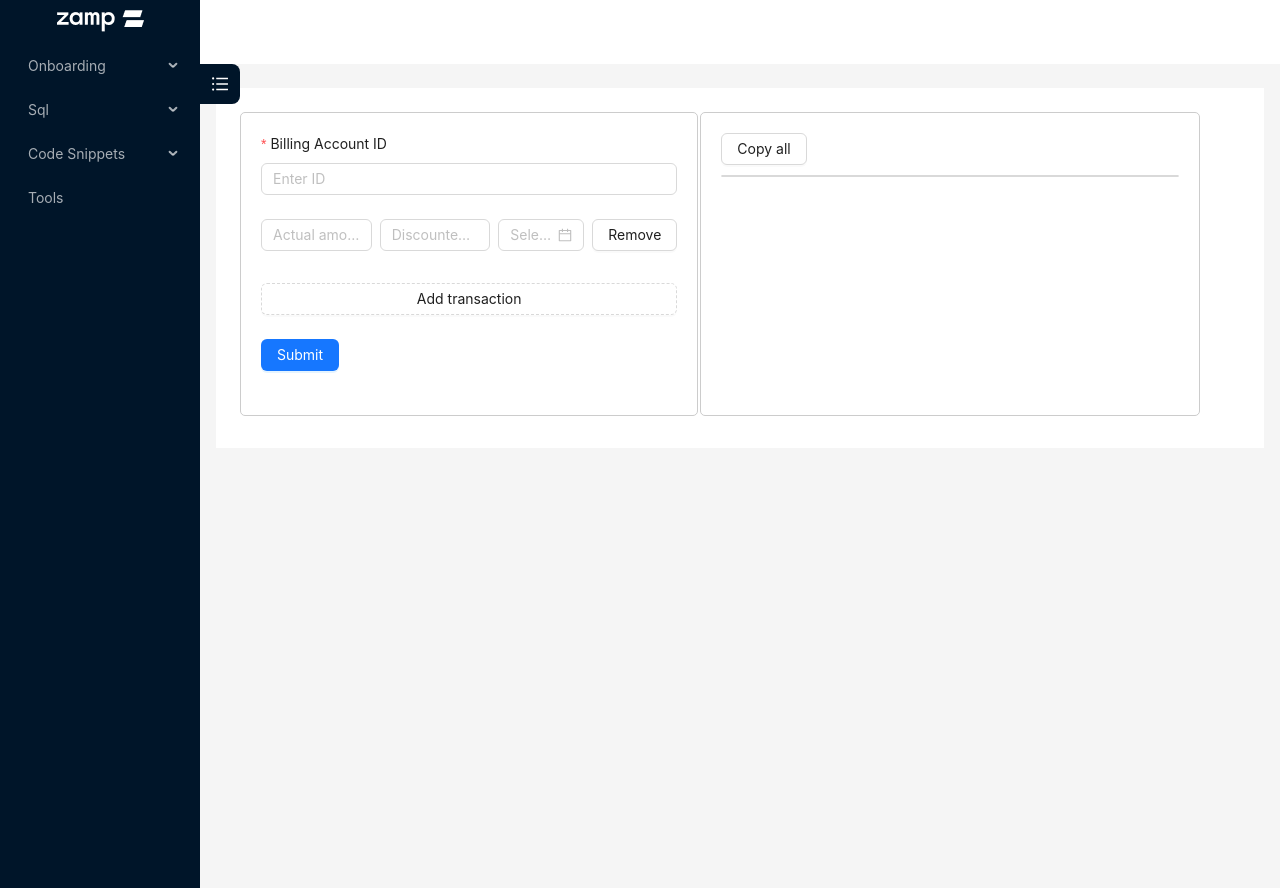
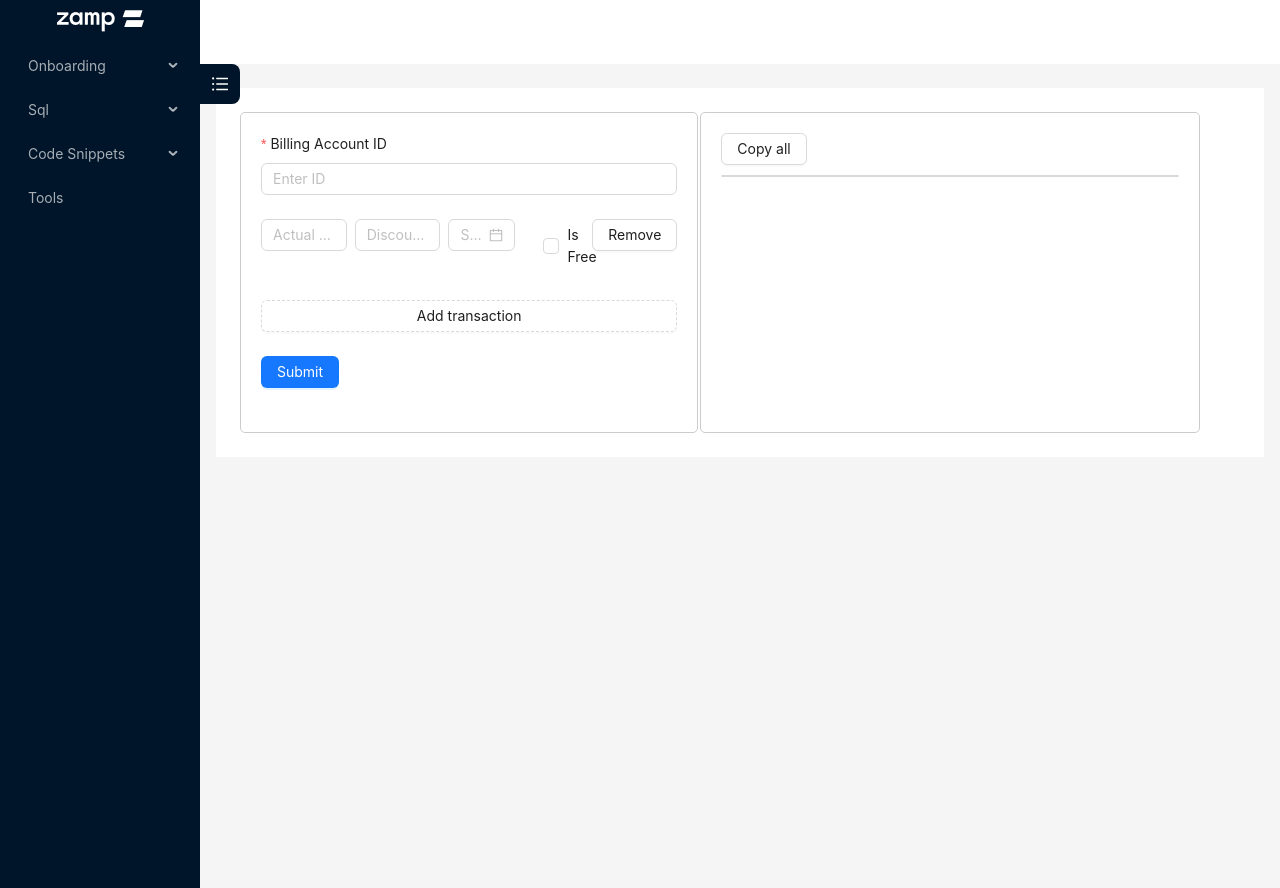
Before and after one commit to mybytecode/atomic-automate, a Next.js app: page /billing-transactions in a window 1280 px wide. Both pictures are taken after a click on the button "Add transaction". Built offline with nearby package versions, Linux system fonts and the light colour scheme.

Commit message:
free tier discount id

```diff
--- a/src/constants.ts
+++ b/src/constants.ts
@@ -35,4 +35,4 @@ export const BILLING_ACCOUNT_BILLING_CAPABILITY_MAPPING_ID_MAPPING_QUERY_TEMPLAT
 VALUES("{accountMappingId}", "{billingAccountId}", "{billingCapabilityMappingId}", CURRENT_TIMESTAMP, CURRENT_TIMESTAMP)`
 
 export const BILLING_TRANSACTIONS_QUERY_TEMPLATE = `INSERT INTO BillingTransactions (Id, Amount, DueAmount, BillingAccountId, ChargeAccountId, CurrencyName, DiscountId, DiscountAmount, TaxAmount, PaidBy, PaidByType, ReferenceId, ReferenceType, InvoiceId, TransactionType, TransactionSubType, Status,  InitiatedAt, CompletedAt, CreatedAt, UpdatedAt, CurrencyCode, Remark)
-VALUES('{billingTransactionId}', {billingAmount}, {dueAmount}, '{billingAccountId}', '', 'USD', '', {discountAmount}, 0, '', '', '', '', '', 'treasury', 'charge_on_aum', 'pending',  '0001-01-03T13:22:58Z', '0001-01-03T13:22:58Z', '{createdAt}', CURRENT_TIMESTAMP, 'USD', '{remark}');`
+VALUES('{billingTransactionId}', {billingAmount}, {dueAmount}, '{billingAccountId}', '', 'USD', '{discountId}', {discountAmount}, 0, '', '', '', '', '', 'treasury', 'charge_on_aum', 'pending',  '0001-01-03T13:22:58Z', '0001-01-03T13:22:58Z', '{createdAt}', CURRENT_TIMESTAMP, 'USD', '{remark}');`
--- a/src/pages/billing-transactions.tsx
+++ b/src/pages/billing-transactions.tsx
@@ -1,4 +1,4 @@
-import { Button, Col, Collapse, DatePicker, Form, Input, Row, Space, theme } from "antd";
+import { Button, Checkbox, Col, Collapse, DatePicker, Form, Input, Row, Space, theme } from "antd";
 import { DashboardLayout } from "../components/layout/layout";
 import { MinusCircleOutlined, PlusOutlined } from "@ant-design/icons";
 import { BillingTransaction } from "../types/billing_transactions";
@@ -28,6 +28,7 @@ export default function BillingTransactions() {
 
   const handleSubmit = () => {
     const values = form.getFieldsValue();
+    console.log(values)
     const transactions = values.transaction.sort((t1: any, t2: any) => {
       return t1.date.isBefore(t2)
     })
@@ -48,7 +49,8 @@ export default function BillingTransactions() {
       obj.discountAmount = parseFloat(transaction.discountedAmount)
       dueAmount += parseFloat(transaction.discountedAmount)
       obj.dueAmount = dueAmount
-
+      obj.discountId = transaction.isFree ? 'kTApPKcSApNhKrYbAGkmT6_07_26' : ''
+      console.log(transaction)
       const query = replacePlaceholder(BILLING_TRANSACTIONS_QUERY_TEMPLATE, obj as any)
       q += '\n\n' + query
 
@@ -83,24 +85,30 @@ export default function BillingTransactions() {
                       <Form.Item
                         {...restField}
                         name={[name, 'amount']}
-                        rules={[{ required: true, message: 'Missing first name' }]}
+                        rules={[{ required: true, message: 'Missing ' }]}
                       >
                         <Input placeholder="Actual amount" />
                       </Form.Item>
                       <Form.Item
                         {...restField}
                         name={[name, 'discountedAmount']}
-                        rules={[{ required: true, message: 'Missing first name' }]}
+                        rules={[{ required: true, message: 'Missing ' }]}
                       >
                         <Input placeholder="Discounted amount" />
                       </Form.Item>
                       <Form.Item
                         {...restField}
                         name={[name, 'date']}
-                        rules={[{ required: true, message: 'Missing first name' }]}
+                        rules={[{ required: true, message: 'Missing ' }]}
                       >
                         <DatePicker />
                       </Form.Item>
+                      <Form.Item
+                        {...restField}
+                        name={[name, 'isFree']} valuePropName="checked" wrapperCol={{ offset: 8, span: 16 }}>
+                        <Checkbox>Is Free</Checkbox>
+                      </Form.Item>
+
                       <Button onClick={() => remove(name)}>Remove</Button>
                     </Space>
                   ))}
--- a/src/types/billing_transactions.ts
+++ b/src/types/billing_transactions.ts
@@ -6,4 +6,5 @@ export interface BillingTransaction {
   discountAmount?: number;
   remark?: string;
   createdAt?: string;
+  discountId?: string;
 }
```
